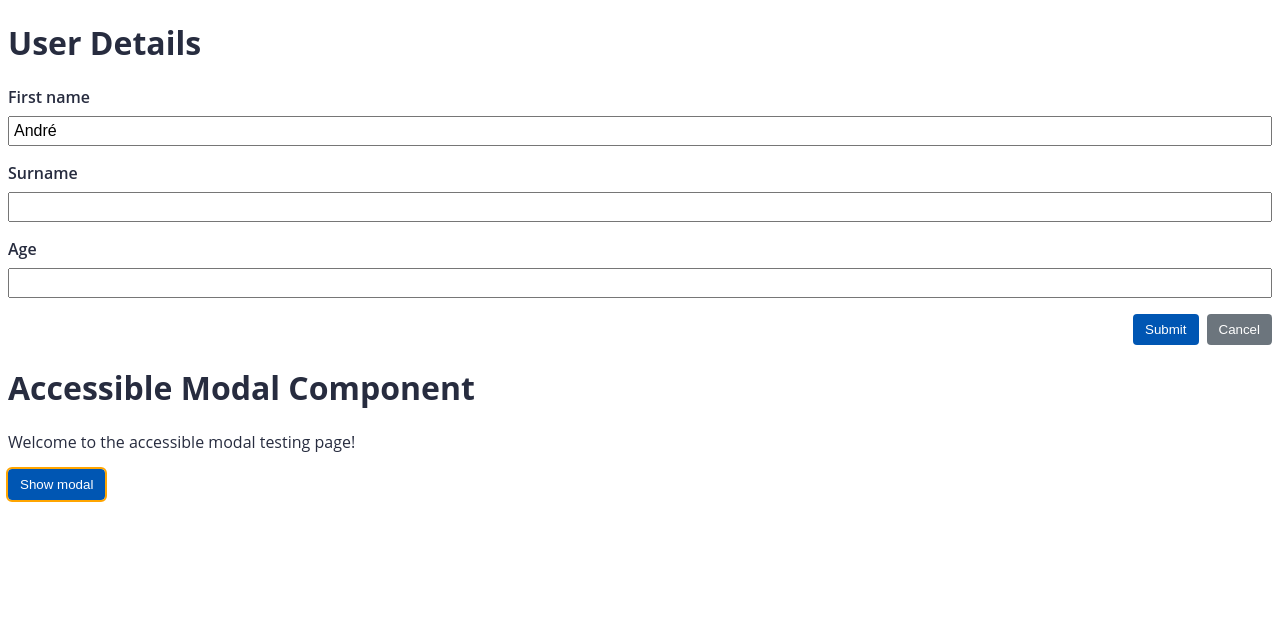
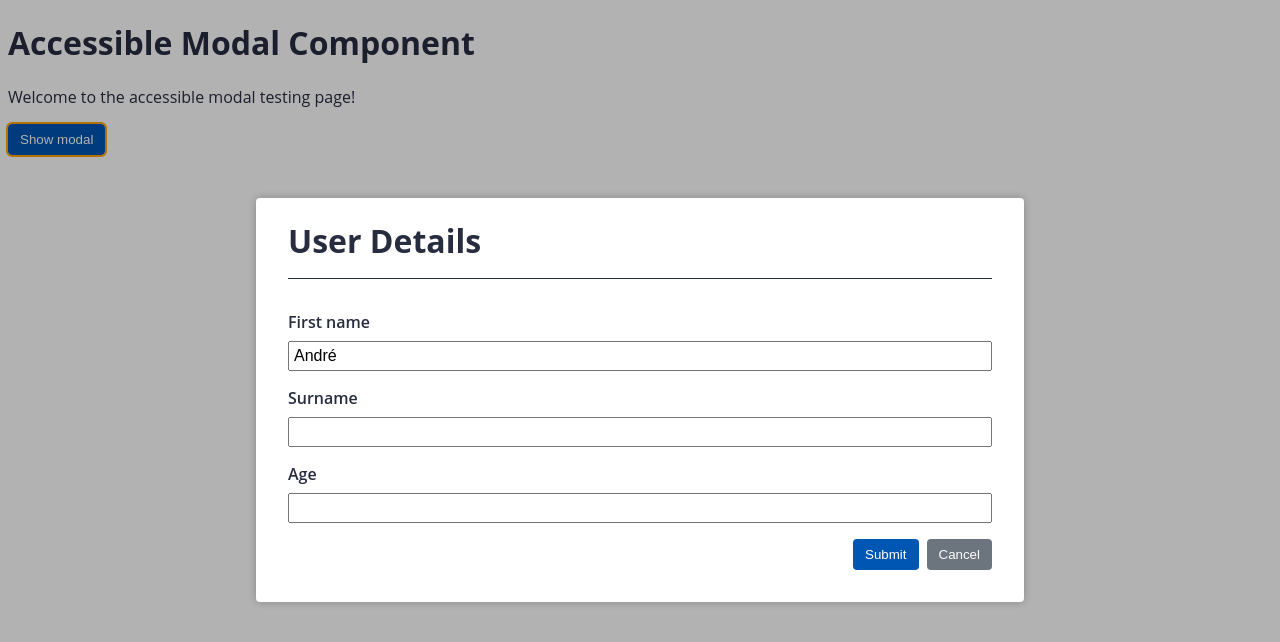
Before and after one commit to andr-marc/alura-angular-acessibilidade2, an Angular app: page / in a window 1280 px wide. Both pictures are taken after a click on the button "Show modal". Shown: the top 642 px of the page. Built offline with nearby package versions, Linux system fonts and the light colour scheme.

Commit message:
+ style + import de modulo de animações

```diff
--- a/src/app/shared/components/modal/modal.component.scss
+++ b/src/app/shared/components/modal/modal.component.scss
@@ -0,0 +1,30 @@
+.modal-overlay {
+    position: fixed;
+    top: 0;
+    left: 0;
+    right: 0;
+    bottom: 0;
+    z-index: 100;
+    display: flex;
+    align-items: center;
+    justify-content: center;
+    background-color: rgba(0, 0, 0, 0.3);
+
+    .modal-content {
+        padding: 0 2rem 2rem 2rem;
+        margin: 2%;
+        min-width: 94%;
+        @media(min-width:600px) {
+            min-width: 60%;
+        }
+        border-radius: .25rem;
+        box-shadow: 0 0 .5rem rgba(0, 0, 0, 0.25);
+        background-color: white;
+
+        .modal-title {
+            border-bottom: solid 1px;
+            padding-bottom: 1rem;
+            margin-bottom: 2rem;
+        }
+    }
+}
```
Also changed, not shown: src/app/app.module.ts (+7 -1 lines).
